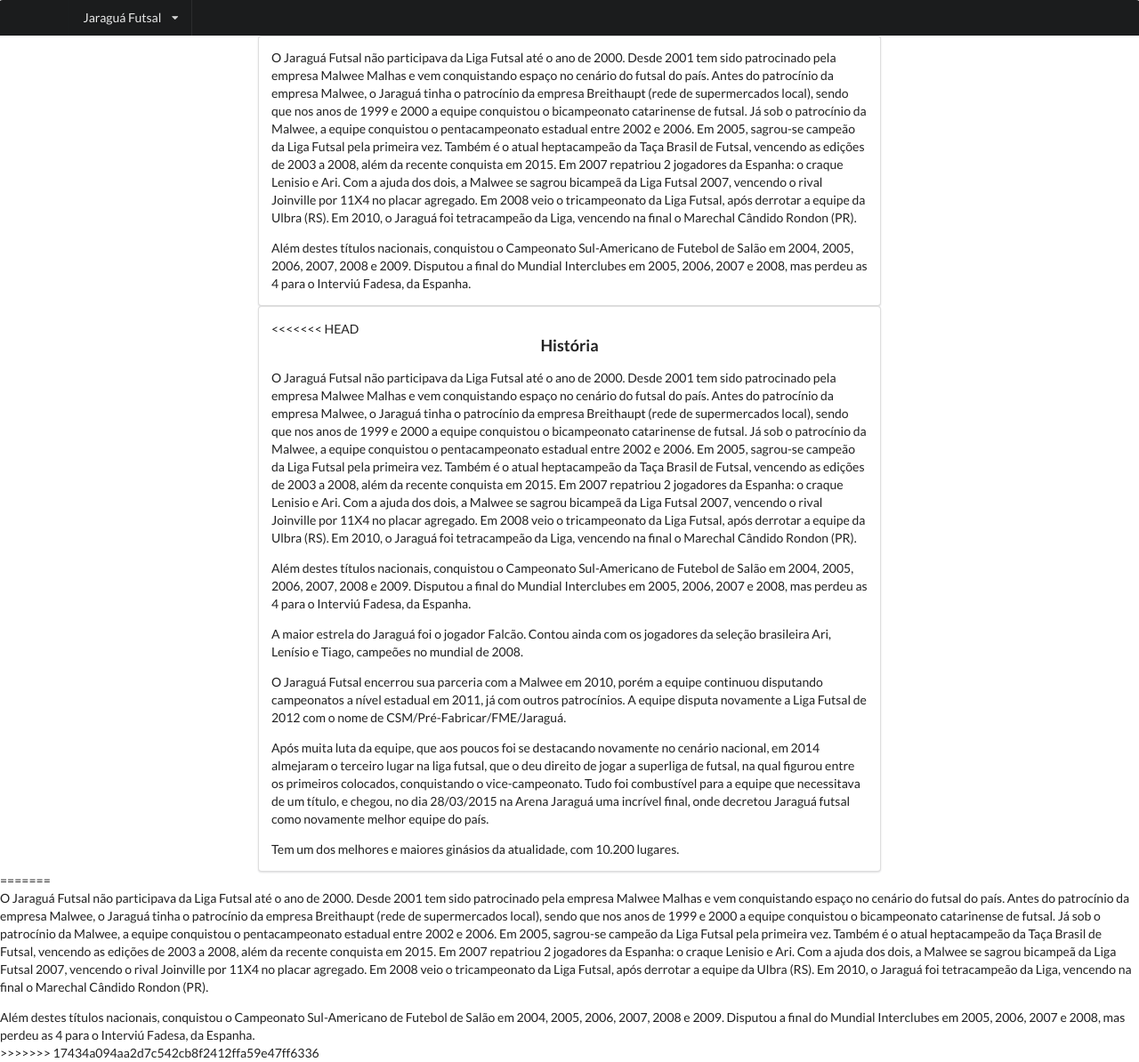
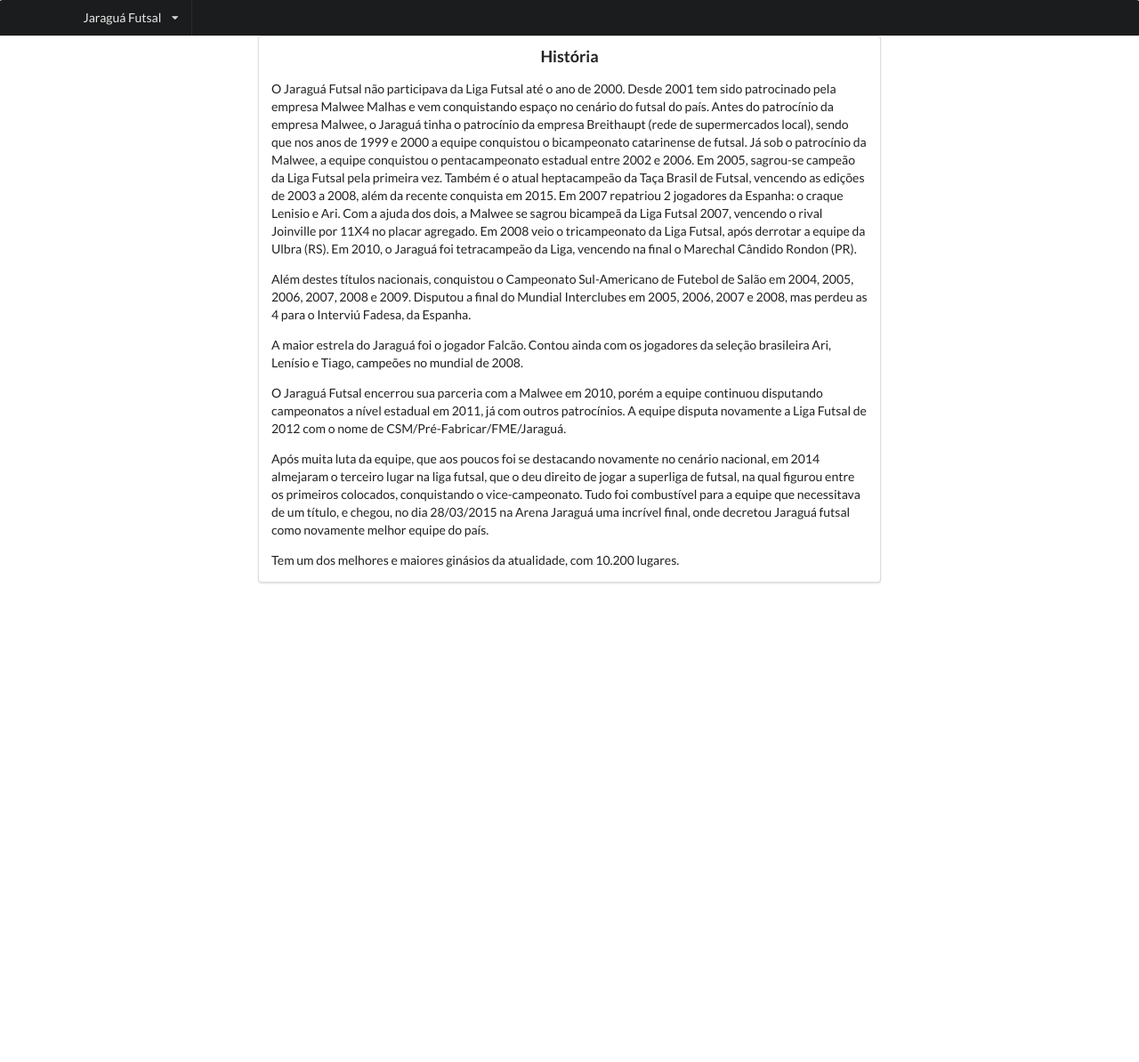
Before and after one commit to TWarriors/ferramentas-web, a plain HTML site: page historia.html in a window 1280 px wide. Shown: the whole page at 89% size. After the commit the page ends 800 px from the top, so only its background shows below. Drawn offline with nearby package versions, Linux system fonts and the light colour scheme.

Commit message:
Pronto resolvi a cagada kkk

```diff
--- a/historia.html
+++ b/historia.html
@@ -1,12 +1,10 @@
 <html>
-
 	<head>
 		<title>Jaraguá Futsal - História</title>
 		<link rel="stylesheet" type="text/css" href="semantic/semantic.min.css">
 		<script src="https://code.jquery.com/jquery-3.1.1.min.js" integrity="sha256-hVVnYaiADRTO2PzUGmuLJr8BLUSjGIZsDYGmIJLv2b8=" crossorigin="anonymous"></script>
 		<script src="semantic/semantic.min.js"></script>
 	</head>
-
 	<body>
 		<div class="ui top attached inverted menu">
     <div class="ui container">
@@ -25,21 +23,6 @@
 
   <div class="ui main text container">
     <div class="ui segment">
-            <p> O Jaraguá Futsal não participava da Liga Futsal até o ano de 2000. Desde 2001 tem sido patrocinado pela empresa Malwee Malhas e vem conquistando espaço no cenário do futsal do país. Antes do patrocínio da empresa Malwee, o Jaraguá tinha o
-                patrocínio da empresa Breithaupt (rede de supermercados local), sendo que nos anos de 1999 e 2000 a equipe conquistou o bicampeonato catarinense de futsal. Já sob o patrocínio da Malwee, a equipe conquistou o pentacampeonato estadual entre
-                2002 e 2006. Em 2005, sagrou-se campeão da Liga Futsal pela primeira vez. Também é o atual heptacampeão da Taça Brasil de Futsal, vencendo as edições de 2003 a 2008, além da recente conquista em 2015. Em 2007 repatriou 2 jogadores da Espanha:
-                o craque Lenisio e Ari. Com a ajuda dos dois, a Malwee se sagrou bicampeã da Liga Futsal 2007, vencendo o rival Joinville por 11X4 no placar agregado. Em 2008 veio o tricampeonato da Liga Futsal, após derrotar a equipe da Ulbra (RS). Em
-                2010, o Jaraguá foi tetracampeão da Liga, vencendo na final o Marechal Cândido Rondon (PR).</p>
-            <p> Além destes títulos nacionais, conquistou o Campeonato Sul-Americano de Futebol de Salão em 2004, 2005, 2006, 2007, 2008 e 2009. Disputou a final do Mundial Interclubes em 2005, 2006, 2007 e 2008, mas perdeu as 4 para o Interviú Fadesa, da
-                Espanha.
-            </p>
-        </div>
-    </div>
-</body>
-
-<div class="ui main text container">
-    <div class="ui segment">
-<<<<<<< HEAD
 		<p align="center" class="ui header">História</p>
 		<p> O Jaraguá Futsal não participava da Liga Futsal até o ano de 2000. Desde 2001 tem sido patrocinado pela empresa Malwee Malhas e vem conquistando espaço no cenário do futsal do país. Antes do patrocínio da empresa Malwee, o Jaraguá tinha o patrocínio da empresa Breithaupt (rede de supermercados local), sendo que nos anos de 1999 e 2000 a equipe conquistou o bicampeonato catarinense de futsal. Já sob o patrocínio da Malwee, a equipe conquistou o pentacampeonato estadual entre 2002 e 2006. Em 2005, sagrou-se campeão da Liga Futsal pela primeira vez. Também é o atual heptacampeão da Taça Brasil de Futsal, vencendo as edições de 2003 a 2008, além da recente conquista em 2015. Em 2007 repatriou 2 jogadores da Espanha: o craque Lenisio e Ari. Com a ajuda dos dois, a Malwee se sagrou bicampeã da Liga Futsal 2007, vencendo o rival Joinville por 11X4 no placar agregado. Em 2008 veio o tricampeonato da Liga Futsal, após derrotar a equipe da Ulbra (RS). Em 2010, o Jaraguá foi tetracampeão da Liga, vencendo na final o Marechal Cândido Rondon (PR).</p>
 		<p> Além destes títulos nacionais, conquistou o Campeonato Sul-Americano de Futebol de Salão em 2004, 2005, 2006, 2007, 2008 e 2009. Disputou a final do Mundial Interclubes em 2005, 2006, 2007 e 2008, mas perdeu as 4 para o Interviú Fadesa, da Espanha.</p>
@@ -50,16 +33,4 @@
 	</div>
   </div>
 	</body>
-=======
-        <p> O Jaraguá Futsal não participava da Liga Futsal até o ano de 2000. Desde 2001 tem sido patrocinado pela empresa Malwee Malhas e vem conquistando espaço no cenário do futsal do país. Antes do patrocínio da empresa Malwee, o Jaraguá tinha o patrocínio
-            da empresa Breithaupt (rede de supermercados local), sendo que nos anos de 1999 e 2000 a equipe conquistou o bicampeonato catarinense de futsal. Já sob o patrocínio da Malwee, a equipe conquistou o pentacampeonato estadual entre 2002 e 2006.
-            Em 2005, sagrou-se campeão da Liga Futsal pela primeira vez. Também é o atual heptacampeão da Taça Brasil de Futsal, vencendo as edições de 2003 a 2008, além da recente conquista em 2015. Em 2007 repatriou 2 jogadores da Espanha: o craque
-            Lenisio e Ari. Com a ajuda dos dois, a Malwee se sagrou bicampeã da Liga Futsal 2007, vencendo o rival Joinville por 11X4 no placar agregado. Em 2008 veio o tricampeonato da Liga Futsal, após derrotar a equipe da Ulbra (RS). Em 2010, o Jaraguá
-            foi tetracampeão da Liga, vencendo na final o Marechal Cândido Rondon (PR).</p>
-        <p> Além destes títulos nacionais, conquistou o Campeonato Sul-Americano de Futebol de Salão em 2004, 2005, 2006, 2007, 2008 e 2009. Disputou a final do Mundial Interclubes em 2005, 2006, 2007 e 2008, mas perdeu as 4 para o Interviú Fadesa, da Espanha.</p>
-    </div>
-</div>
-</body>
-
->>>>>>> 17434a094aa2d7c542cb8f2412ffa59e47ff6336
 </html>
```
Also changed, not shown: titulos.html (+0 -23 lines). Lines whose indentation alone changed are shown as unchanged.
